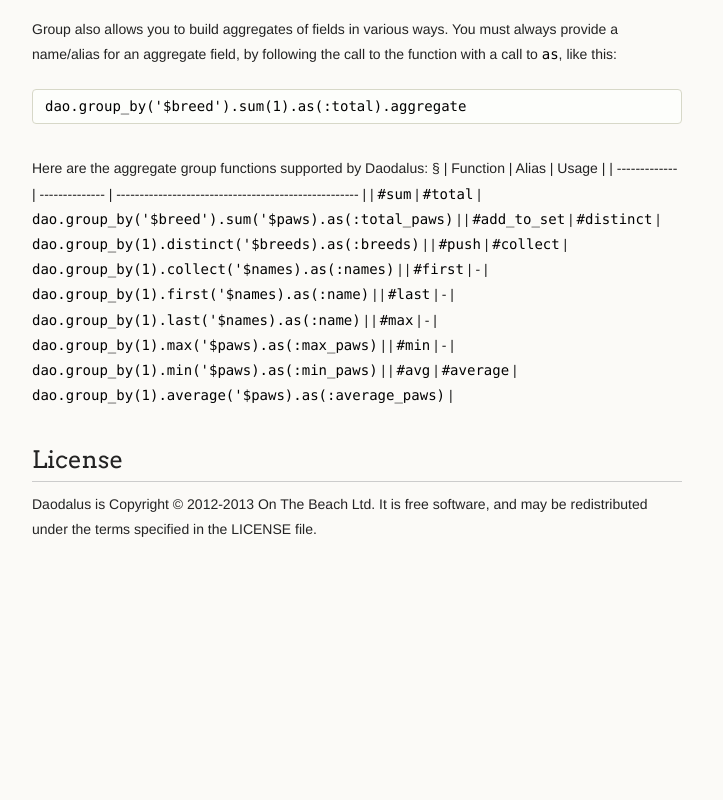
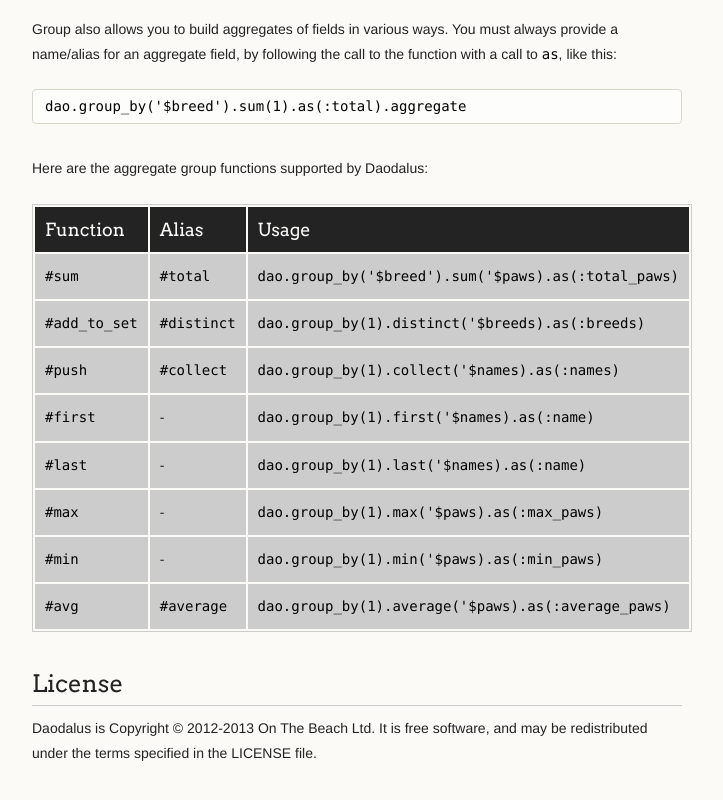
Before and after one commit to onthebeach/daodalus, a plain HTML site: page index.html in a window 1280 px wide. Shown: the part 9736-10536 px from the top of the page, without its empty margins (278-1001 px from the left). Before the commit the page ends 10350 px from the top, so only its background shows below. Drawn offline with Linux system fonts and the light colour scheme.

```diff
--- a/index.html
+++ b/index.html
@@ -427,20 +427,55 @@ dao.match.any(
 <pre><code>dao.group_by('$breed').sum(1).as(:total).aggregate
 </code></pre>
 
-<p>Here are the aggregate group functions supported by Daodalus:
-§
-| Function      | Alias          | Usage                                                |
-| ------------- | -------------- | ---------------------------------------------------- |
-| <code>#sum</code>        | <code>#total</code>       | <code>dao.group_by('$breed').sum('$paws).as(:total_paws)</code> |
-| <code>#add_to_set</code> | <code>#distinct</code>    | <code>dao.group_by(1).distinct('$breeds).as(:breeds)</code>     |
-| <code>#push</code>       | <code>#collect</code>     | <code>dao.group_by(1).collect('$names).as(:names)</code>        |
-| <code>#first</code>       | -            | <code>dao.group_by(1).first('$names).as(:name)</code>        |
-| <code>#last</code>       | -             | <code>dao.group_by(1).last('$names).as(:name)</code>        |
-| <code>#max</code>       | -              | <code>dao.group_by(1).max('$paws).as(:max_paws)</code>        |
-| <code>#min</code>       | -              | <code>dao.group_by(1).min('$paws).as(:min_paws)</code>        |
-| <code>#avg</code>       | <code>#average</code>     | <code>dao.group_by(1).average('$paws).as(:average_paws)</code>        |</p>
+<p>Here are the aggregate group functions supported by Daodalus:</p>
 
-<h2>
+<table>
+<tr>
+<th>Function</th>
+<th>Alias</th>
+<th>Usage</th>
+</tr>
+<tr>
+<td><code>#sum</code></td>
+<td><code>#total</code></td>
+<td><code>dao.group_by('$breed').sum('$paws).as(:total_paws)</code></td>
+</tr>
+<tr>
+<td><code>#add_to_set</code></td>
+<td><code>#distinct</code></td>
+<td><code>dao.group_by(1).distinct('$breeds).as(:breeds)</code></td>
+</tr>
+<tr>
+<td><code>#push</code></td>
+<td><code>#collect</code></td>
+<td><code>dao.group_by(1).collect('$names).as(:names)</code></td>
+</tr>
+<tr>
+<td><code>#first</code></td>
+<td>-</td>
+<td><code>dao.group_by(1).first('$names).as(:name)</code></td>
+</tr>
+<tr>
+<td><code>#last</code></td>
+<td>-</td>
+<td><code>dao.group_by(1).last('$names).as(:name)</code></td>
+</tr>
+<tr>
+<td><code>#max</code></td>
+<td>-</td>
+<td><code>dao.group_by(1).max('$paws).as(:max_paws)</code></td>
+</tr>
+<tr>
+<td><code>#min</code></td>
+<td>-</td>
+<td><code>dao.group_by(1).min('$paws).as(:min_paws)</code></td>
+</tr>
+<tr>
+<td><code>#avg</code></td>
+<td><code>#average</code></td>
+<td><code>dao.group_by(1).average('$paws).as(:average_paws)</code></td>
+</tr>
+</table><h2>
 <a name="license" class="anchor" href="#license"><span class="octicon octicon-link"></span></a>License</h2>
 
 <p>Daodalus is Copyright © 2012-2013 On The Beach Ltd.
```
Also changed, not shown: params.json (+1 -1 lines).
